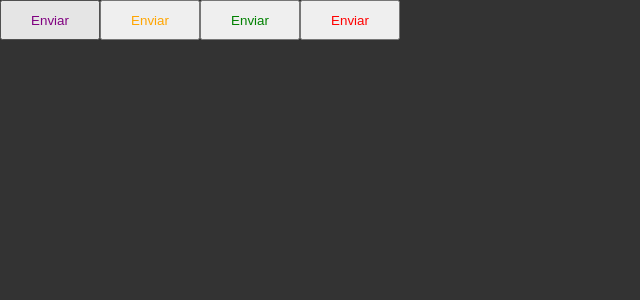
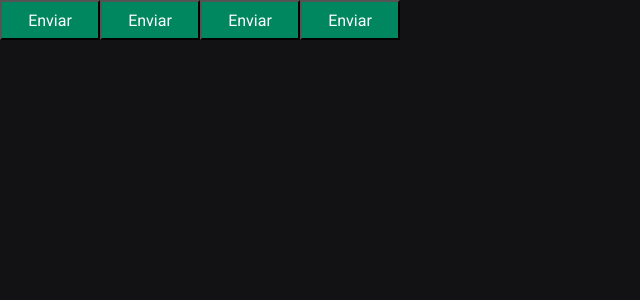
Before and after one commit to weslleyolli/ignite-timer, a React (Vite) app in the folder timer-ignite/: page / in a window 1280 px wide. Shown: the top 300 px of the page, without its empty margins (0-640 px from the left). Built offline with nearby package versions, Linux system fonts and the light colour scheme.

Commit message:
colors and fonts

```diff
--- a/timer-ignite/index.html
+++ b/timer-ignite/index.html
@@ -1,12 +1,19 @@
 <!DOCTYPE html>
 <html lang="en">
+
 <head>
+  <link rel="preconnect" href="https://fonts.googleapis.com"/>
+  <link rel="preconnect" href="https://fonts.gstatic.com" crossorigin/>
   <meta charset="UTF-8" />
   <meta name="viewport" content="width=device-width, initial-scale=1.0" />
   <title>Vite + React + TS</title>
+  <link href="https://fonts.googleapis.com/css2?family=Roboto+Mono:wght@700&family=Roboto:wght@400;700&display=swap"
+    rel="stylesheet"/>
 </head>
+
 <body>
   <div id="root"></div>
   <script type="module" src="/src/main.tsx"></script>
 </body>
+
 </html>
--- a/timer-ignite/src/components/Button.styles.ts
+++ b/timer-ignite/src/components/Button.styles.ts
@@ -17,7 +17,6 @@
     width: 100px;
     height: 40px;
 
-    ${props => {
-        return `color: ${buttonVariants[props.variant]}`
-    }}
+background-color: ${props => props.theme["green-500"]};
+color: ${props => props.theme.white};
 `
--- a/timer-ignite/src/styles/global.ts
+++ b/timer-ignite/src/styles/global.ts
@@ -7,8 +7,19 @@
         box-sizing: border-box;
     }
 
+    :focus {
+        outline: 0;
+        box-shadow: 0 0 0 2px ${props => props.theme['green-500']};
+    }
+
     body {
-        background: #333;
-        color: #fff;
+        background: ${props => props.theme['gray-900']};
+        color: ${props => props.theme['gray-300']};
+    }
+
+    body, input, textarea, button {
+        font-family: 'Roboto', sans-serif;
+        font-weight: 400;
+        font-size: 1rem;
     }
 `
--- a/timer-ignite/src/styles/themes/default.ts
+++ b/timer-ignite/src/styles/themes/default.ts
@@ -1,4 +1,21 @@
 export const defaultTheme = {
-    primary: 'purple',
-    secondary: 'orange'
+    white: '#ffffff',
+
+    'gray-100': '#E1E1E6',
+    'gray-300': '#C4C4CC',
+    'gray-400': '#8D8D99',
+    'gray-500': '#7C7C8A',
+    'gray-600': '#323238',
+    'gray-700': '#29292E',
+    'gray-800': '#202024',
+    'gray-900': '#121214',
+
+    'green-300': '#00B37E',
+    'green-500': '#00875F',
+    'green-700': '#015F43',
+
+    'red-500': '#AB222E',
+    'red-700': '#7A1921',
+
+    'yellow-500': '#FBA94C',
 }
```
Lines whose indentation alone changed are shown as unchanged.
